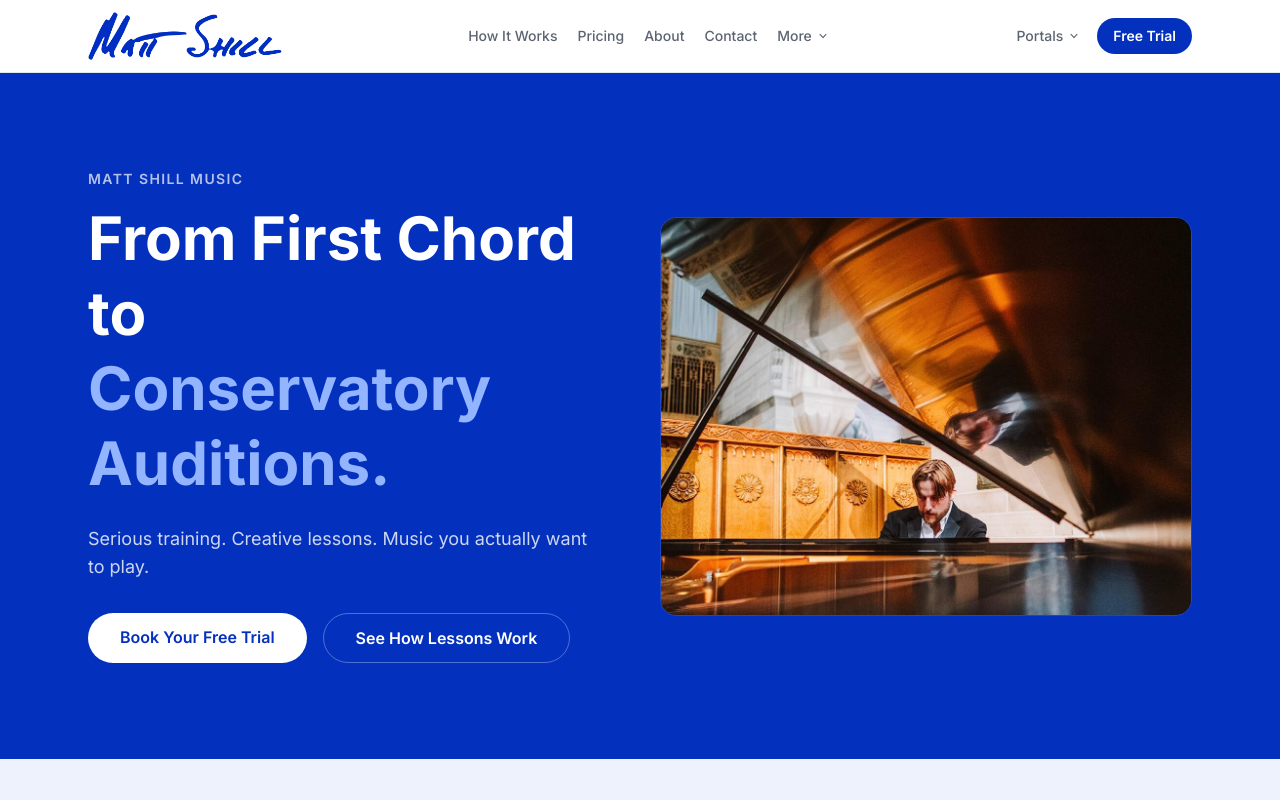
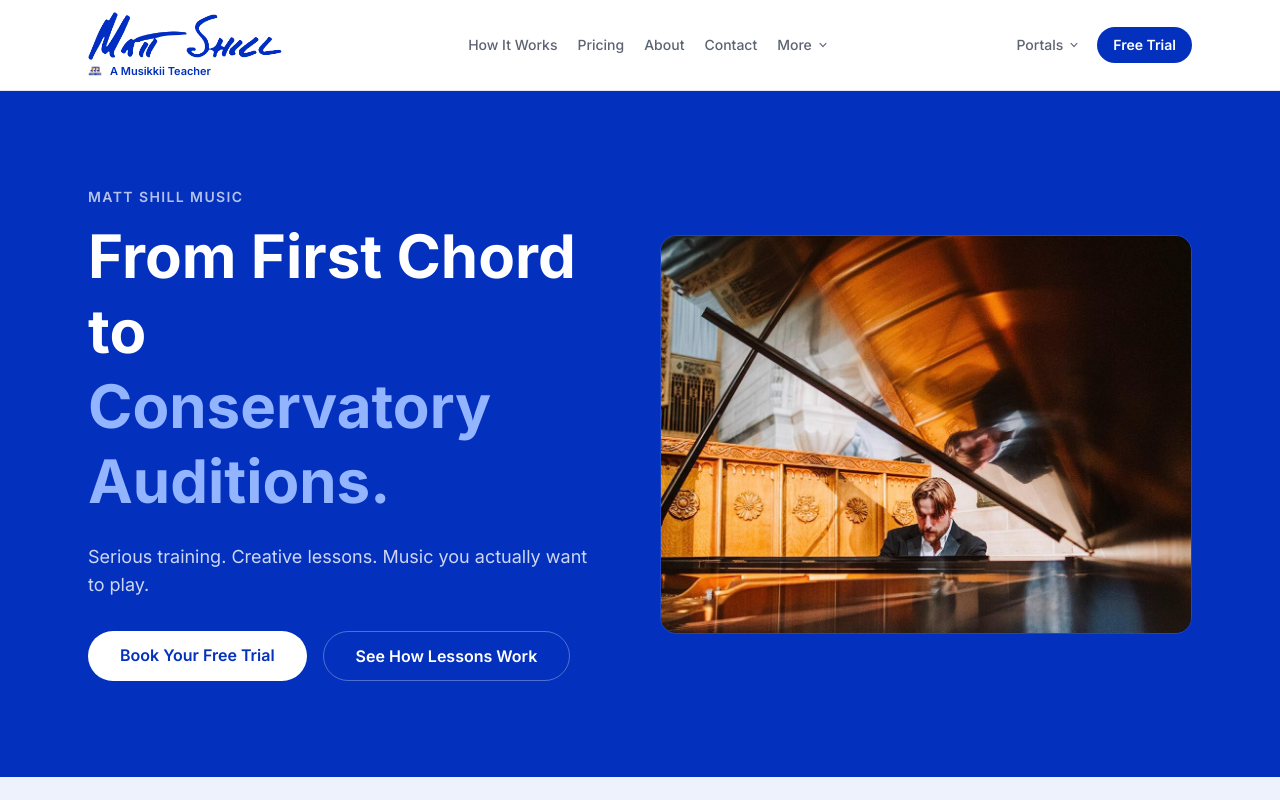
Before and after one commit to Matthew-Shill/mattshill-web, a Next.js app: page / in a window 1280 px wide. Shown: the top 800 px of the page. Built offline with nearby package versions, Linux system fonts and the light colour scheme.

Commit message:
final changes

```diff
--- /dev/null
+++ b/src/components/musikkii-affiliation.tsx
@@ -0,0 +1,66 @@
+import { siteCopy } from "@/content/site-copy";
+
+type MusikkiiAffiliationProps = {
+  variant?: "header" | "footer";
+  showFooterNote?: boolean;
+};
+
+const teacherAffiliationClass =
+  "font-semibold text-accent transition-colors group-hover:text-accent-hover";
+
+const footerAffiliationClass =
+  "font-semibold text-white transition-colors group-hover:text-white/80";
+
+export function MusikkiiAffiliation({
+  variant = "header",
+  showFooterNote = false,
+}: MusikkiiAffiliationProps) {
+  const isFooter = variant === "footer";
+
+  return (
+    <a
+      href={siteCopy.musikkii.url}
+      target="_blank"
+      rel="noopener noreferrer"
+      className={`group inline-flex max-w-sm items-center gap-2 ${
+        isFooter ? "text-xs" : "text-[10px] leading-none sm:text-[11px]"
+      }`}
+      aria-label={`Matt Shill — ${siteCopy.musikkii.teacherAffiliation} on ${siteCopy.musikkii.name}`}
+    >
+      {isFooter ? (
+        <span className="flex h-7 w-7 shrink-0 items-center justify-center rounded-full bg-white">
+          {/* eslint-disable-next-line @next/next/no-img-element */}
+          <img
+            src={siteCopy.musikkii.logoSrc}
+            alt=""
+            className="h-3.5 w-auto"
+            aria-hidden
+          />
+        </span>
+      ) : (
+        <>
+          {/* eslint-disable-next-line @next/next/no-img-element */}
+          <img
+            src={siteCopy.musikkii.logoSrc}
+            alt=""
+            className="h-3 w-auto shrink-0 sm:h-3.5"
+            aria-hidden
+          />
+        </>
+      )}
+      <span className="inline-flex flex-wrap items-center gap-x-1 gap-y-0.5">
+        <span
+          className={isFooter ? footerAffiliationClass : teacherAffiliationClass}
+        >
+          {siteCopy.musikkii.teacherAffiliation}
+        </span>
+        {showFooterNote && (
+          <>
+            <span className="text-white/50"> · </span>
+            <span className="text-white/50">{siteCopy.musikkii.footerNote}</span>
+          </>
+        )}
+      </span>
+    </a>
+  );
+}
--- a/src/components/site-footer.tsx
+++ b/src/components/site-footer.tsx
@@ -1,4 +1,5 @@
 import Link from "next/link";
+import { MusikkiiAffiliation } from "@/components/musikkii-affiliation";
 import { siteCopy } from "@/content/site-copy";
 
 export function SiteFooter() {
@@ -8,9 +9,9 @@ export function SiteFooter() {
         <div>
           <p className="text-lg font-semibold">{siteCopy.businessName}</p>
           <p className="mt-1 text-sm text-white/70">{siteCopy.tagline}</p>
-          <p className="mt-2 text-xs text-white/50">
-            {siteCopy.musikkii.footerNote}
-          </p>
+          <div className="mt-8">
+            <MusikkiiAffiliation variant="footer" showFooterNote />
+          </div>
         </div>
         <div className="flex flex-wrap gap-4 text-sm">
           <Link href="/portal" className="text-white/80 hover:text-white">
--- a/src/components/site-header.tsx
+++ b/src/components/site-header.tsx
@@ -1,4 +1,5 @@
 import Link from "next/link";
+import { MusikkiiAffiliation } from "@/components/musikkii-affiliation";
 import { siteCopy } from "@/content/site-copy";
 import { BILLING_PORTAL_URL } from "@/lib/pricing";
 
@@ -114,7 +115,8 @@ export function SiteHeader() {
   return (
     <header className="sticky top-0 z-50 border-b border-border bg-surface/95 backdrop-blur-sm">
       <div className="mx-auto flex max-w-6xl items-center justify-between gap-6 px-4 py-3 sm:px-6">
-        <Link href="/" className="shrink-0">
+        <div className="flex shrink-0 flex-col gap-1">
+          <Link href="/">
             {/* eslint-disable-next-line @next/next/no-img-element */}
             <img
               src="/logo.png"
@@ -122,6 +124,8 @@ export function SiteHeader() {
               className="h-10 w-auto sm:h-12"
             />
           </Link>
+          <MusikkiiAffiliation variant="header" />
+        </div>
 
         <nav className="hidden min-w-0 flex-1 items-center justify-center gap-5 xl:flex">
           {siteCopy.nav.primarySections.map((item) => (
--- a/src/content/site-copy.ts
+++ b/src/content/site-copy.ts
@@ -5,7 +5,10 @@ export const siteCopy = {
 
   musikkii: {
     name: "Musikkii",
-    footerNote: "Scheduling & subscriptions powered by Musikkii",
+    url: "https://www.musikkii.com",
+    logoSrc: "/Musikkii Logo.svg",
+    teacherAffiliation: "A Musikkii Teacher",
+    footerNote: "Scheduling, billing, and your student portal",
   },
 
   hero: {
```
Lines whose indentation alone changed are shown as unchanged.
